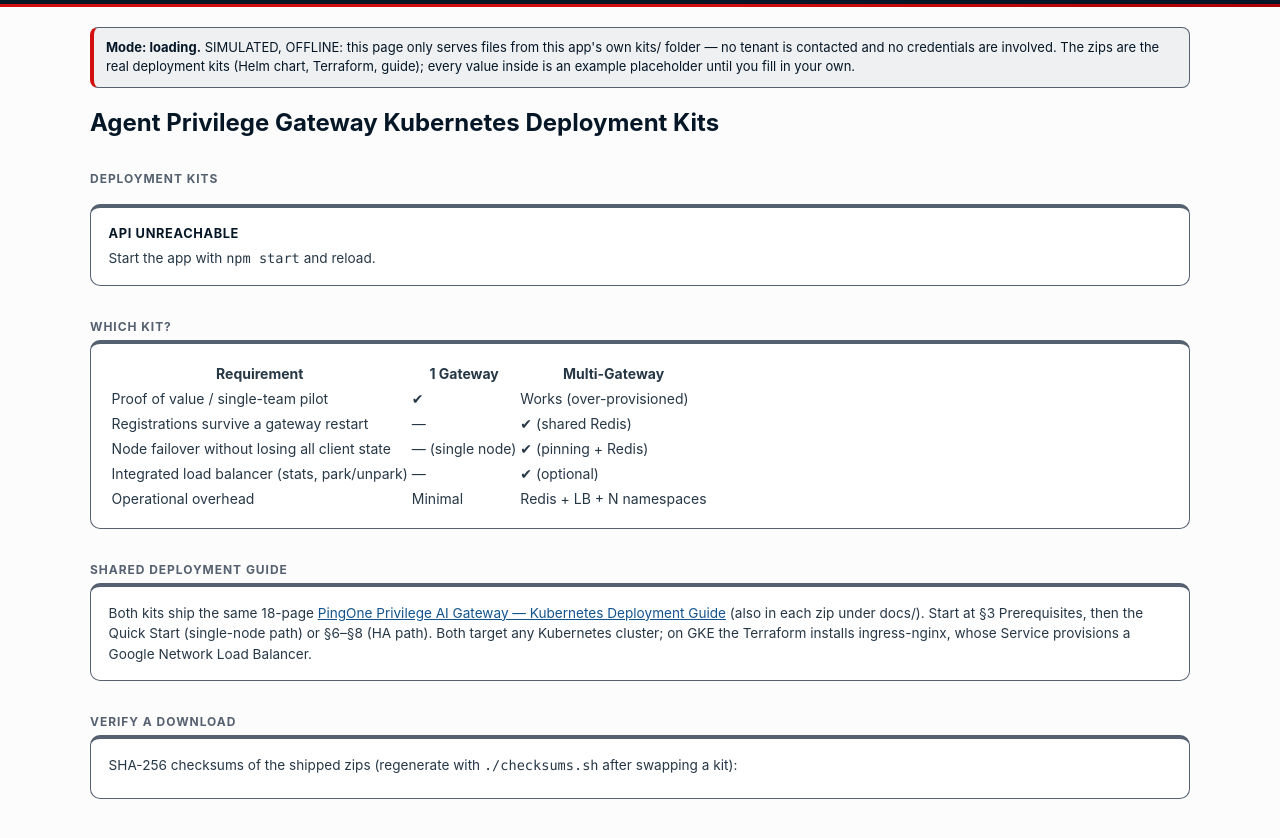
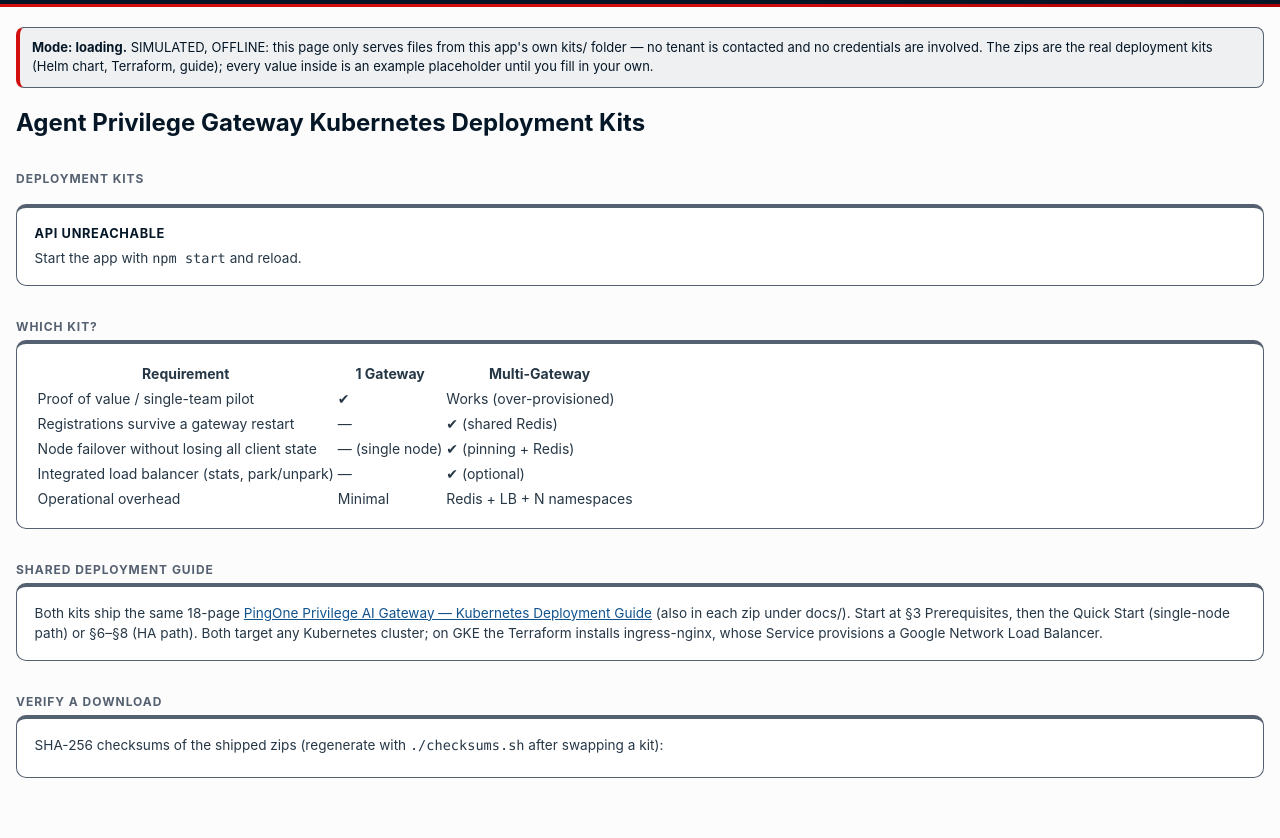
Before and after one commit to curtismu7/privilege-k8-kits-LAB, a website: page public/index.html in a window 1280 px wide. Shown: the part 90-928 px from the top of the page. Drawn offline with Linux system fonts and the light colour scheme; no server answers.

Commit message:
Page frame: use the screen, max-width 2200px (#5)
The page frame max-width is raised to 2200px so the page uses a wide screen. See the PR for the exact rule.

```diff
--- a/public/styles.css
+++ b/public/styles.css
@@ -71,7 +71,7 @@ button[aria-selected="true"], button[aria-pressed="true"] { background: var(--ac
 :focus-visible { outline: 3px solid var(--focus); outline-offset: 2px; }
 
 /* ===== 3. Card grid ===== */
-.page { max-width: 1100px; margin: 0 auto; padding: 0.5rem 0 3rem; }
+.page { max-width: 2200px; margin: 0 auto; padding: 0.5rem 0 3rem; }
 .card-grid { display: grid; grid-template-columns: repeat(auto-fit, minmax(0, 1fr)); gap: 0.75rem; margin: 1rem 0; }
 .card {
   border: 1px solid var(--border); border-radius: 10px;
```
